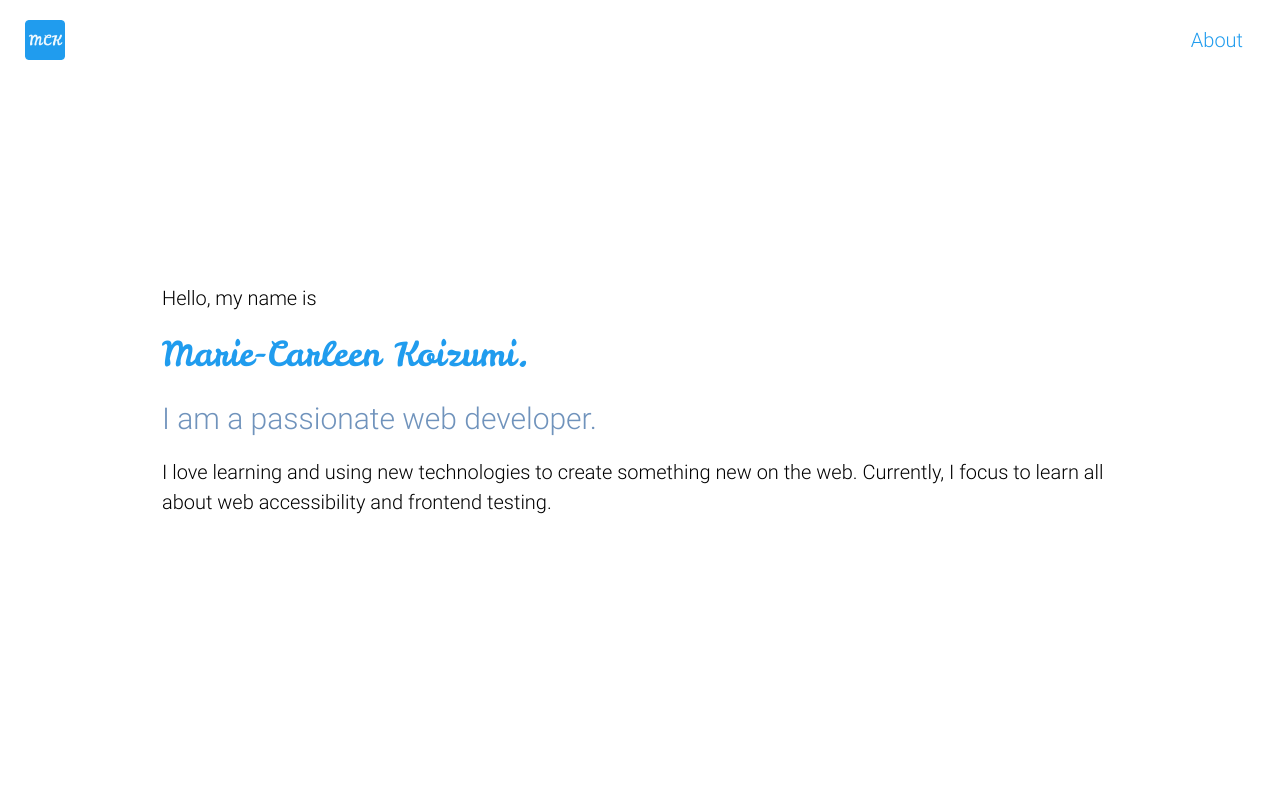
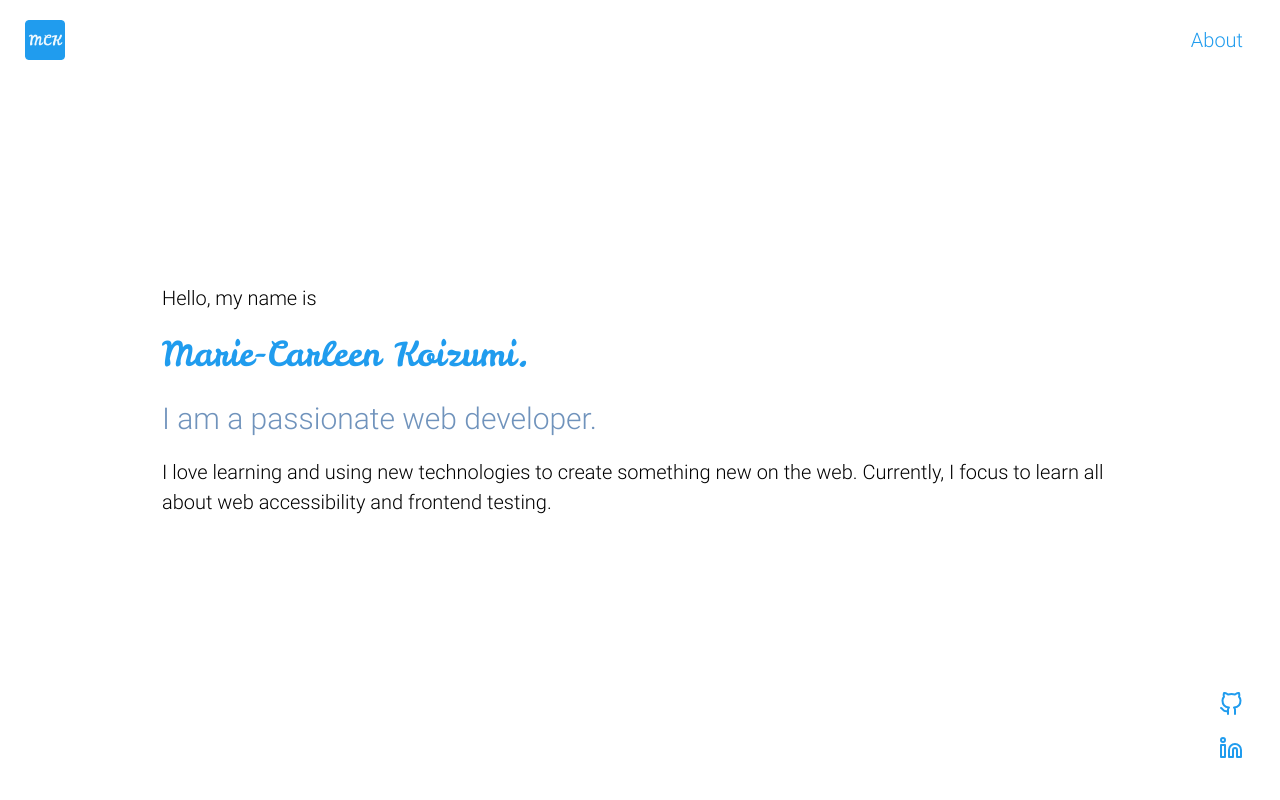
Before and after one commit to macfrei/portfolio, a React (Create React App) app: page / in a window 1280 px wide. Shown: the top 800 px of the page. Built offline with nearby package versions, Linux system fonts and the light colour scheme.

Commit message:
Implement new components

```diff
--- a/src/App.js
+++ b/src/App.js
@@ -1,6 +1,8 @@
 import styled from "styled-components";
+import About from "./components/About";
 import Header from "./components/Header";
 import Hero from "./components/Hero";
+import SocialMenu from "./components/SocialMenu";
 
 function App() {
   return (
@@ -8,12 +10,33 @@ function App() {
       <Header />
       <Main>
         <Hero />
+        <About />
       </Main>
+      <SocialMenuStyled color="var(--primary-blue)" />
     </>
   );
 }
 
 export default App;
+
+const SocialMenuStyled = styled(SocialMenu)`
+  @media (max-width: 767px) {
+    display: none;
+  }
+
+  @media (min-width: 767px) {
+    display: grid;
+    place-content: end;
+    gap: 12px;
+
+    padding: 12px 37px;
+
+    position: fixed;
+    width: 100%;
+    bottom: 0;
+    left: 0;
+  }
+`;
 
 const Main = styled.main`
   display: grid;
--- a/src/components/BurgerMenu.js
+++ b/src/components/BurgerMenu.js
@@ -1,6 +1,8 @@
 import { useEffect, useRef, useState } from "react";
 import styled from "styled-components";
 import FocusLock from "react-focus-lock";
+
+import SocialMenu from "./SocialMenu";
 
 export default function BurgerMenu({ links }) {
   const ref = useRef();
@@ -46,6 +48,7 @@ export default function BurgerMenu({ links }) {
                   {name}
                 </Link>
               ))}
+              <SocialMenu color="white" />
             </BurgerMenuStyled>
           </Section>
         </FocusLock>
@@ -55,7 +58,7 @@ export default function BurgerMenu({ links }) {
 }
 
 const Section = styled.section`
-  @media (min-width: 767px) {
+  @media (min-width: 768px) {
     display: none;
   }
 `;
```
